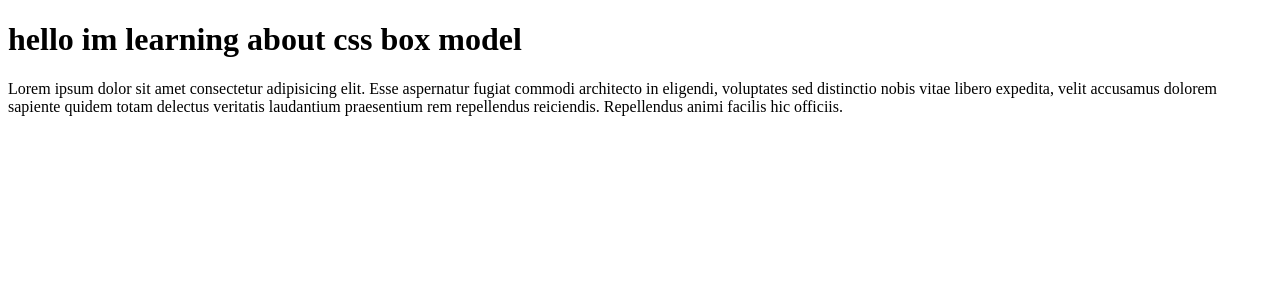
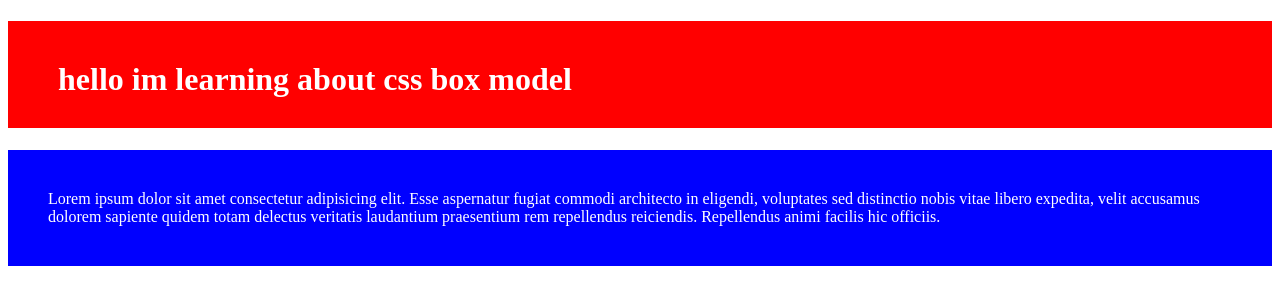
Before and after one commit to sun-n-y/boxModel, a plain HTML site: page index.html in a window 1280 px wide. Drawn offline with Linux system fonts and the light colour scheme.

Commit message:
add styles html structure for box model padding

```diff
--- a/main.css
+++ b/main.css
@@ -1 +1,17 @@
 /* css box model padding */
+
+h1,
+p {
+  color: white;
+}
+h1 {
+  background: red;
+  padding-top: 40px;
+  padding-right: 20px;
+  padding-bottom: 30px;
+  padding-left: 50px;
+}
+p {
+  background: blue;
+  padding: 40px;
+}
```
